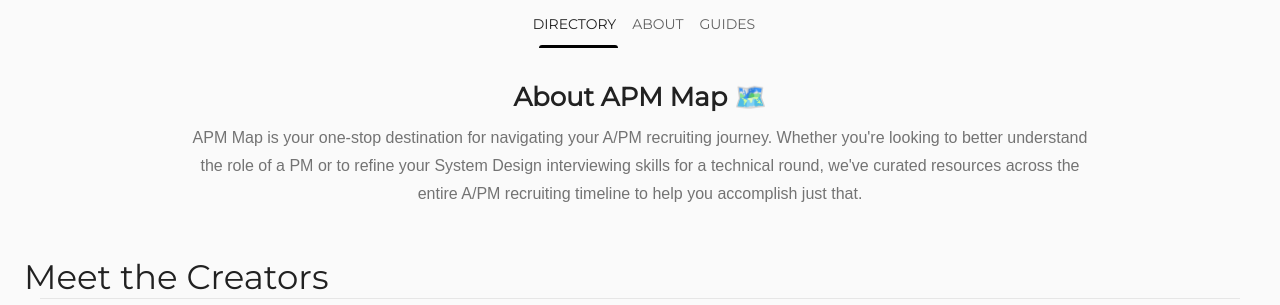
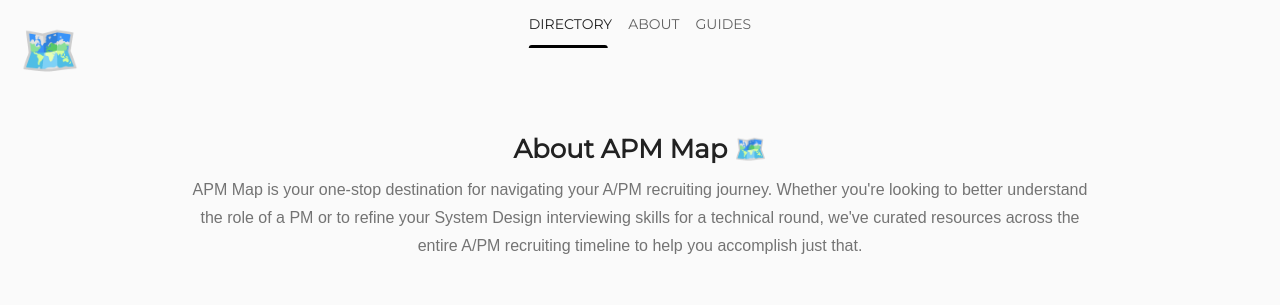
Before and after one commit to jf2978/apm-map, a Gatsby site: page /about in a window 1280 px wide. Shown: the top 305 px of the page. Built offline with nearby package versions, Linux system fonts and the light colour scheme; Gatsby itself is replaced by a stand-in of ours.

Commit message:
add logo + centered tabs for nav bar

```diff
--- a/src/components/Emoji.js
+++ b/src/components/Emoji.js
@@ -3,7 +3,6 @@
 export default function Emoji(props) {
   return (
     <span
-      className="emoji"
       role="img"
       aria-label={props.label ? props.label : ""}
       aria-hidden={props.label ? "false" : "true"}
--- a/src/components/Layout.js
+++ b/src/components/Layout.js
@@ -1,5 +1,6 @@
 import React from "react";
 import { Link } from "gatsby";
+import { motion } from "framer-motion";
 
 import { makeStyles } from "@material-ui/core/styles";
 import AppBar from "@material-ui/core/AppBar";
@@ -11,8 +12,11 @@
 import FormControl from "@material-ui/core/FormControl";
 import InputLabel from "@material-ui/core/InputLabel";
 import OutlinedInput from "@material-ui/core/OutlinedInput";
+import IconButton from "@material-ui/core/IconButton";
+import Typography from "@material-ui/core/Typography";
 
 import Copyright from "./Copyright";
+import Emoji from "./Emoji";
 import { Context } from "../../provider";
 import BuyMeACoffee from "../components/BuyMeACoffee";
 
@@ -31,17 +35,8 @@
 }
 
 const useStyles = makeStyles((theme) => ({
-  container: {
-    overflow: "hidden",
-  },
-  appBar: {
+  navBar: {
     display: "flex",
-    justifyContent: "flex-end",
-    background: "transparent",
-    boxShadow: "none",
-  },
-  tabs: {
-    color: theme.palette.text.primary,
   },
   footer: {
     backgroundColor: theme.palette.background.paper,
@@ -54,6 +49,13 @@
   },
   btn: {
     margin: theme.spacing(1),
+  },
+  logo: {
+    display: "flex",
+    justifyContent: "center",
+    alignItems: "center",
+    width: 100,
+    height: 100,
   },
 }));
 
@@ -73,21 +75,18 @@
           maxWidth={false}
           className={classes.container}
         >
-          <AppBar className={classes.appBar} position="static" elevated={0}>
-            <Tabs
-              centered
-              value={context.nav}
-              onChange={context.changeNav}
-              classes={{
-                root: classes.tabs,
-                indicator: classes.tabIndicator,
-              }}
-            >
+          <div className={classes.navBar}>
+            <motion.div className={classes.logo}>
+              <Typography variant="h3">
+                <Emoji symbol="🗺️" label="map" />
+              </Typography>
+            </motion.div>
+            <Tabs value={context.nav} onChange={context.changeNav}>
               <LinkTab label="Directory" to="/" {...a11yProps(0)} />
               <LinkTab label="About" to="/about" {...a11yProps(1)} />
               <LinkTab label="Guides" to="/guides" {...a11yProps(2)} />
             </Tabs>
-          </AppBar>
+          </div>
           <main>{children}</main>
           <BuyMeACoffee />
           <footer className={classes.footer}>
--- a/src/pages/index.js
+++ b/src/pages/index.js
@@ -5,7 +5,6 @@
 import Hero from "../components/Hero";
 import Emoji from "../components/Emoji";
 import Splash from "../components/Splash";
-import Timeline from "../components/Timeline";
 
 export default function Index() {
   return (
--- a/src/theme.js
+++ b/src/theme.js
@@ -67,7 +67,10 @@
     },
     MuiTabs: {
       root: {
-        marginLeft: theme.spacing(1),
+        position: "absolute",
+        left: "50%",
+        transform: "translate(-50%, 0)",
+        color: theme.palette.text.primary,
       },
       indicator: {
         height: 3,
```
